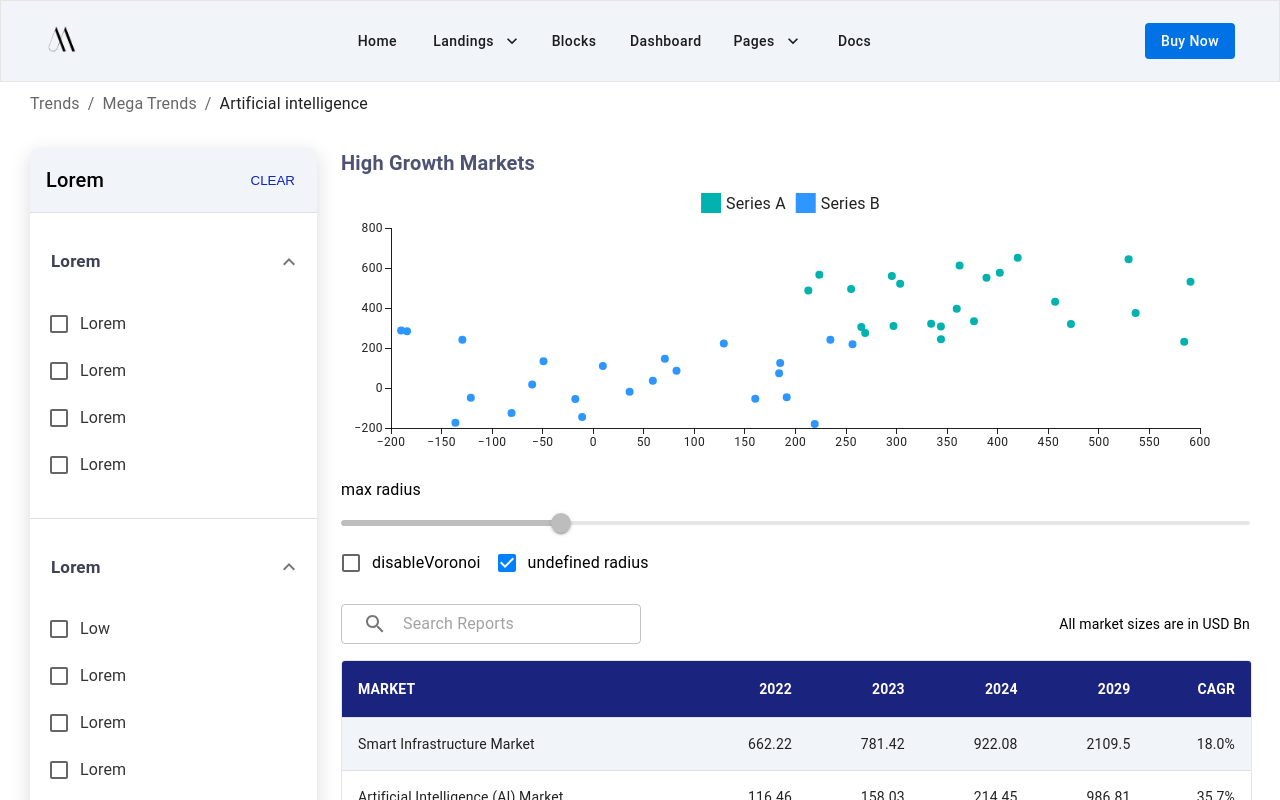
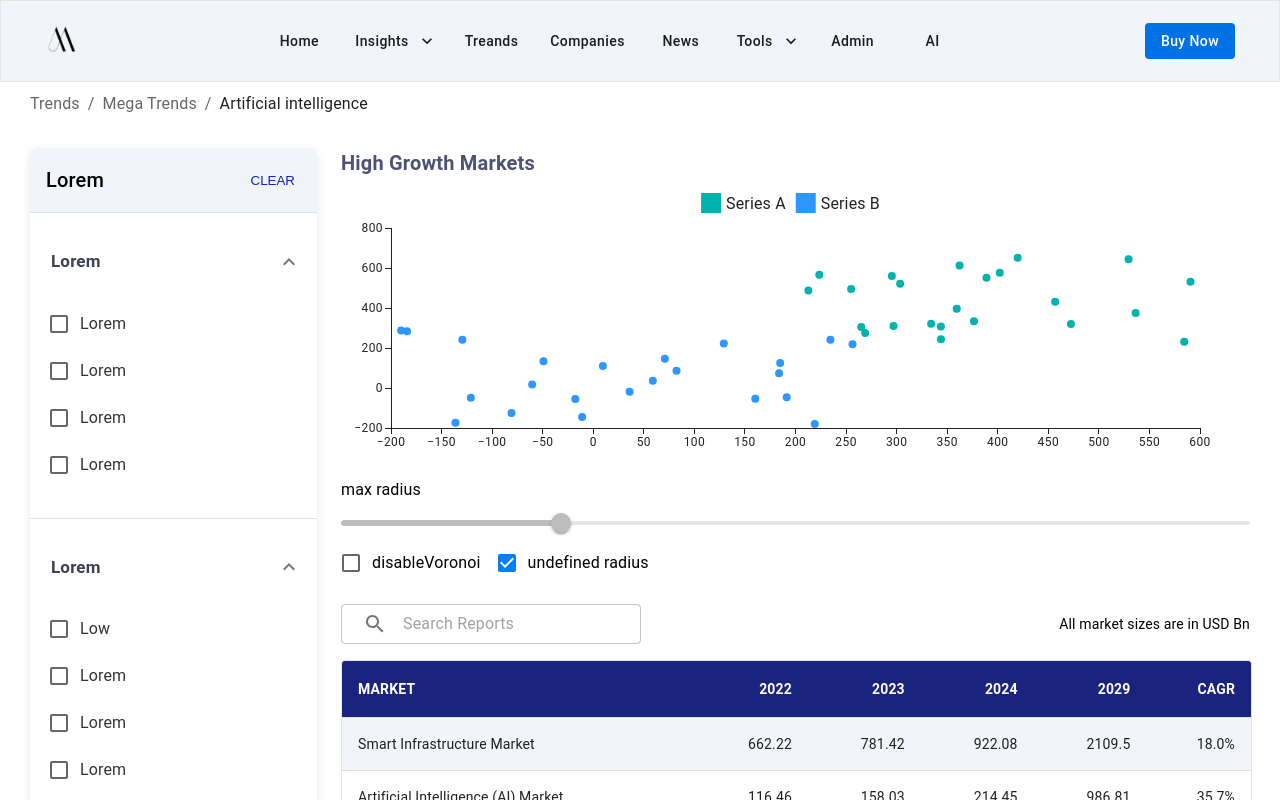
Before and after one commit to Aftab1999/Web-App-UI, a React (Create React App) app in the folder Frontend/: page /treands in a window 1280 px wide. Shown: the top 800 px of the page. Built offline with nearby package versions, Linux system fonts and the light colour scheme.

Commit message:
Updated the routes

```diff
--- a/Frontend/src/App.js
+++ b/Frontend/src/App.js
@@ -23,7 +23,7 @@ function App() {
           <Route path="/" element={<Home />} />
           <Route path="/login" element={<Login />} />
           <Route path="/register" element={<Register />} />
-          <Route path="/dashboard" element={<Dashboard />} />
+          {/* <Route path="/dashboard" element={<Dashboard />} /> */}
           <Route path="/header" element={<Header />} />
           <Route path="/treands" element={<Treands />} />
           <Route path="/coming-soon" element={<Settings />} />
--- a/Frontend/src/Components/Charts/Treands-chat.js
+++ b/Frontend/src/Components/Charts/Treands-chat.js
@@ -5,6 +5,9 @@ import Checkbox from '@mui/material/Checkbox';
 import Typography from '@mui/material/Typography';
 import Slider from '@mui/material/Slider';
 import { ScatterChart } from '@mui/x-charts/ScatterChart';
+
+
+// https://www.apexcharts.com/javascript-chart-demos/line-charts/
 
 
 
--- a/Frontend/src/Pages/Header/Navbar.js
+++ b/Frontend/src/Pages/Header/Navbar.js
@@ -88,12 +88,12 @@ export default function Navbar() {
                     </div>
 
                     <div className="nav-links">
-                        <Button href="/" className="nav-link">
+                        <Button href="/treands" className="nav-link">
                             Home
                         </Button>
 
                         <Button className="nav-link" endIcon={<ExpandMore />} onClick={handleLandingsClick}>
-                            Landings
+                            Insights
                         </Button>
                         <Menu anchorEl={landingsAnchor} open={Boolean(landingsAnchor)} onClose={handleClose}>
                             {landingPages.map((page) => (
@@ -103,17 +103,22 @@ export default function Navbar() {
                             ))}
                         </Menu>
 
-                        <Button href="/blocks" className="nav-link">
-                            Blocks
+                        <Button href="/treands" className="nav-link">
+                            Treands
                         </Button>
 
-                        <Button href="/dashboard" className="nav-link">
-                            Dashboard
+                        <Button href="/treands" className="nav-link">
+                            Companies
+                        </Button>
+
+                        <Button href="/treands" className="nav-link">
+                            News
                         </Button>
 
                         <Button className="nav-link" endIcon={<ExpandMore />} onClick={handlePagesClick}>
-                            Pages
+                            Tools
                         </Button>
+
                         <Menu anchorEl={pagesAnchor} open={Boolean(pagesAnchor)} onClose={handleClose}>
                             {pages.map((page) => (
                                 <MenuItem key={page.path} onClick={handleClose} component="a" href={page.path}>
@@ -123,7 +128,11 @@ export default function Navbar() {
                         </Menu>
 
                         <Button href="/docs" className="nav-link">
-                            Docs
+                            Admin
+                        </Button>
+
+                        <Button href="/docs" className="nav-link">
+                            AI
                         </Button>
                     </div>
 
@@ -160,7 +169,7 @@ export default function Navbar() {
                             <ListItemText primary="Blocks" />
                         </ListItem>
 
-                        <ListItem button component="a" href="/dashboard">
+                        <ListItem button component="a" href="/treands">
                             <ListItemText primary="Dashboard" />
                         </ListItem>
 
--- a/Frontend/src/assets/Css/Trends.css
+++ b/Frontend/src/assets/Css/Trends.css
@@ -102,7 +102,8 @@
   max-width: 350px;
   border-radius: 8px;
   overflow: hidden;
-  box-shadow: 0px 6px 20px rgba(0, 0, 0, 0.15);
+  /* box-shadow: 0px 6px 20px rgba(0, 0, 0, 0.15); */
+  box-shadow: 0px 3px 10px rgba(0, 0, 0, 0.1);
 }
 
 .mf_filters_header {
```
